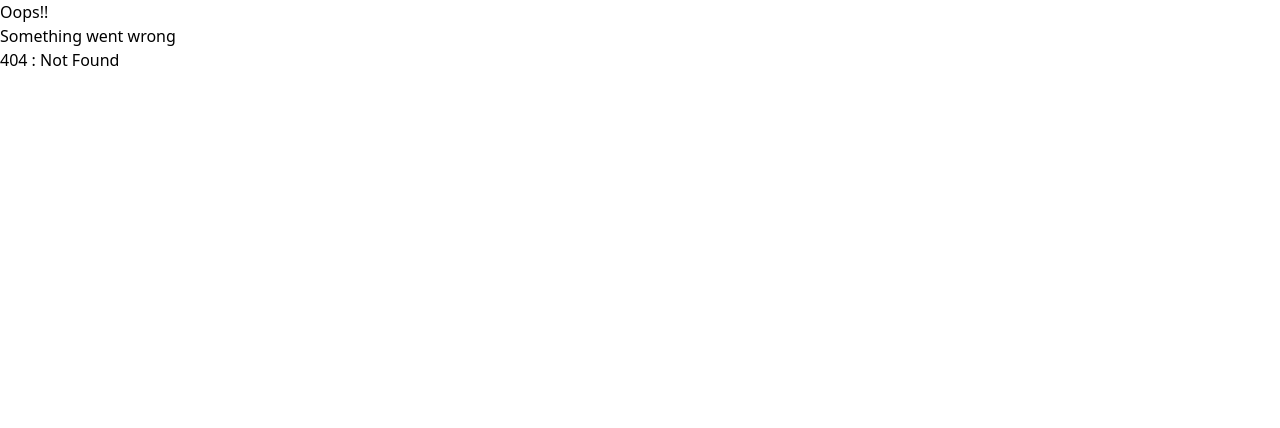
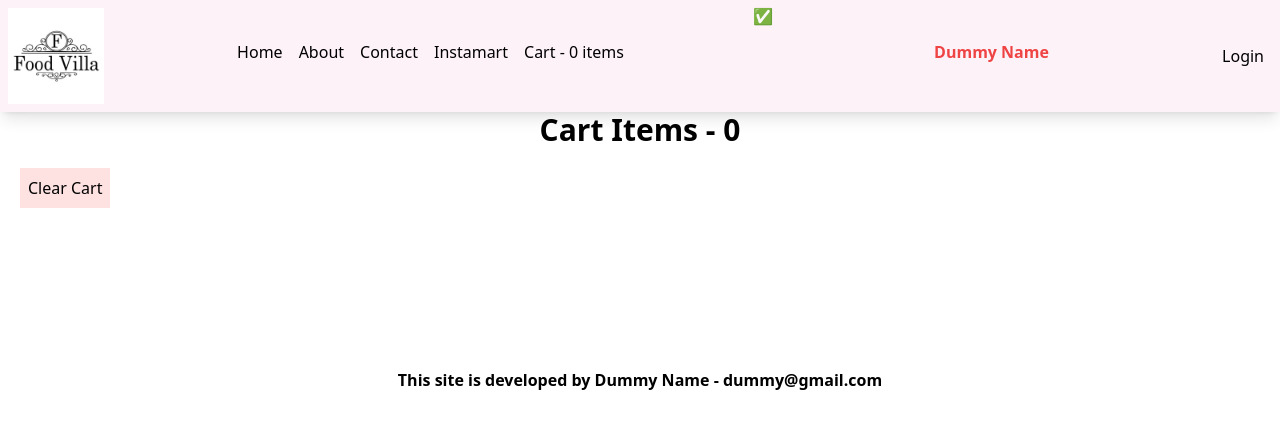
Before and after one commit to ris-hub/React, a React (Vite) app: page /cart in a window 1280 px wide. Before the commit this address had no page. Shown: the top 428 px of the page. Built offline with nearby package versions, Linux system fonts and the light colour scheme.

Commit message:
redux toolkit

```diff
--- a/package.json
+++ b/package.json
@@ -27,8 +27,10 @@
     "tailwindcss": "^3.4.1"
   },
   "dependencies": {
+    "@reduxjs/toolkit": "^2.2.2",
     "react": "^18.2.0",
     "react-dom": "^18.2.0",
+    "react-redux": "^9.1.0",
     "react-router-dom": "^6.22.3"
   }
 }
--- a/src/App.js
+++ b/src/App.js
@@ -2,7 +2,9 @@
 import ReactDOM from "react-dom/client";
 import { createBrowserRouter, Outlet, RouterProvider } from "react-router-dom";
 //import About from "./components/About";
+import { Provider } from "react-redux";
 import Body from "./components/Body";
+import Cart from "./components/Cart.js";
 import Contact from "./components/Contact";
 import Error from "./components/Error";
 import Footer from "./components/Footer";
@@ -10,7 +12,7 @@
 import Profile from "./components/Profile";
 import RestaurantMenu from "./components/RestaurantMenu";
 import Shimmer from "./components/Shimmer";
-import UserContext from "./utils/UserContext.js";
+import store from "./utils/store.js";
 
 /**
      Header
@@ -808,18 +810,26 @@
   })
 
   return (
-    <>
-      <UserContext.Provider
-        value={{
-          user: user,
-          setUser: setUser,
-        }}>
-        <Header />
-        <Outlet />
-        <Footer />
-      </UserContext.Provider>
-    </>
+    <Provider store={store}>
+      <Header />
+      <Outlet />
+      <Footer />
+    </Provider>
   );
+
+  // return (
+  //   <>
+  //     <UserContext.Provider
+  //       value={{
+  //         user: user,
+  //         setUser: setUser,
+  //       }}>
+  //       <Header />
+  //       <Outlet />
+  //       <Footer />
+  //     </UserContext.Provider>
+  //   </>
+  // );
 };
 
 const appRouter = createBrowserRouter([
@@ -861,6 +871,10 @@
             <Instamart />
           </Suspense>
         )
+      },
+      {
+        path: "/cart",
+        element: <Cart />
       }
     ],
   },
--- /dev/null
+++ b/src/components/Cart.js
@@ -0,0 +1,26 @@
+import { useDispatch, useSelector } from "react-redux";
+import { clearCart } from "../utils/cartSlice";
+import FoodItem from "./FoodItem";
+
+const Cart = () => {
+    const cartItems = useSelector((store) => store.cart.items);
+
+    const dispatch = useDispatch();
+
+    const handleClearCart = () => {
+        dispatch(clearCart());
+    }
+
+    return (
+        <div>
+            <h1 className="font-bold text-3xl text-center">Cart Items - {cartItems.length}</h1>
+            <button className="bg-red-100 p-2 m-5"
+                onClick={() => handleClearCart()}
+            >Clear Cart</button>
+            <div className="m-5 p-5 flex flex-wrap">
+                {cartItems.map(item => <FoodItem key={item.id} {...item} />)}
+            </div>
+        </div>
+    )
+}
+export default Cart;
--- /dev/null
+++ b/src/components/FoodItem.js
@@ -0,0 +1,16 @@
+import { IMG_CDN_URL } from "./config";
+
+const FoodItem = ({
+  name,
+  imageId,
+  price,
+}) => {
+  return (
+    <div className="w-56 p-2 m-2 shadow-lg bg-pink-50">
+      <img src={IMG_CDN_URL + imageId} />
+      <h2 className="font-bold text-xl">{name}</h2>
+      <h3>Price: Rs.{price / 100}</h3>
+    </div>
+  );
+};
+export default FoodItem;
--- a/src/components/Header.js
+++ b/src/components/Header.js
@@ -1,4 +1,5 @@
 import { useContext, useState } from "react";
+import { useSelector } from "react-redux";
 import { Link } from "react-router-dom";
 import logo from "../assets/img/foodvilla.png";
 import UserContext from "../utils/UserContext";
@@ -23,6 +24,9 @@
 
   const { user } = useContext(UserContext);
 
+  const cartItems = useSelector(store => store.cart.items);
+  console.log(cartItems);
+
   return (
     <div className="flex justify-between bg-pink-50 shadow-lg">
       <Title />
@@ -38,10 +42,10 @@
             <Link to="/contact">Contact</Link>
           </li>
           <li className="px-2">
-            <Link to="/cart">Cart</Link>
+            <Link to="/instamart">Instamart</Link>
           </li>
           <li className="px-2">
-            <Link to="/instamart">Instamart</Link>
+            <Link to="/cart">Cart - {cartItems.length} items</Link>
           </li>
         </ul>
       </div>
--- a/src/components/RestaurantMenu.js
+++ b/src/components/RestaurantMenu.js
@@ -1,5 +1,7 @@
 import { useEffect, useState } from "react";
+import { useDispatch } from "react-redux";
 import { useParams } from "react-router-dom";
+import { addItem } from "../utils/cartSlice";
 import Shimmer from "./Shimmer";
 import { FETCH_MENU_URL, IMG_CDN_URL } from "./config";
 
@@ -27,13 +29,16 @@
         setRestaurant(json?.data?.cards[0]?.card?.card?.info)
         setRestaurantMenu(json?.data?.cards[2]?.groupedCard?.cardGroupMap?.REGULAR?.cards[2]?.card?.card?.itemCards)
     }
+    //console.log(restaurant);
 
-
-
-    console.log(restaurant);
+    const dispatch = useDispatch();
 
     if (!restaurant) {
         return <Shimmer />
+    }
+
+    const addFootItem = (item) => {
+        dispatch(addItem(item));
     }
 
     //console.log(restaurantMenu);
@@ -53,7 +58,12 @@
                 <h1>Menu</h1>
                 <ul className="list-disc">{
                     Object.values(restaurantMenu).map((item) =>
-                        <li key={item?.card?.info?.id}>{item?.card?.info?.name}</li>
+                        <li key={item?.card?.info?.id}>
+                            {item?.card?.info?.name}
+                            - <button className="p-1 bg-gray-50"
+                                onClick={() => addFootItem(item?.card?.info)}
+                            >Add</button>
+                        </li>
                     )}</ul>
             </div>
         </div>
--- /dev/null
+++ b/src/utils/cartSlice.js
@@ -0,0 +1,23 @@
+import { createSlice } from "@reduxjs/toolkit";
+
+const cartSlice = createSlice({
+    name: "cart",
+    initialState: {
+        items: []
+    },
+    reducers: {
+        addItem: (state, action) => {
+            state.items.push(action.payload);
+        },
+        removeItem: (state, action) => {
+            state.items.pop();
+        },
+        clearCart: (state) => {
+            state.items = [];
+        },
+    },
+});
+
+export const { addItem, removeItem, clearCart } = cartSlice.actions;
+
+export default cartSlice.reducer;
--- /dev/null
+++ b/src/utils/store.js
@@ -0,0 +1,11 @@
+import { configureStore } from "@reduxjs/toolkit";
+
+import cartSlice from "./cartSlice";
+
+const store = configureStore({
+    reducer: {
+        cart: cartSlice,
+    }
+});
+
+export default store;
```
Also changed, not shown: 2 other files (tests, documents, lock files or other folders).
